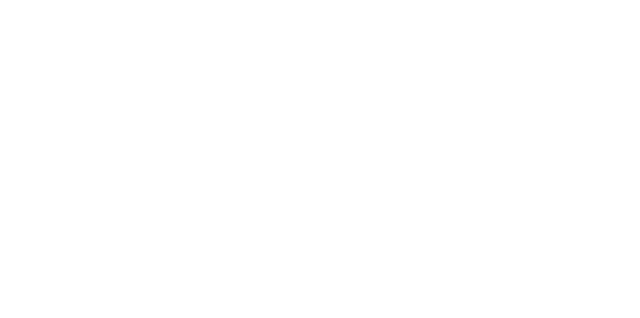
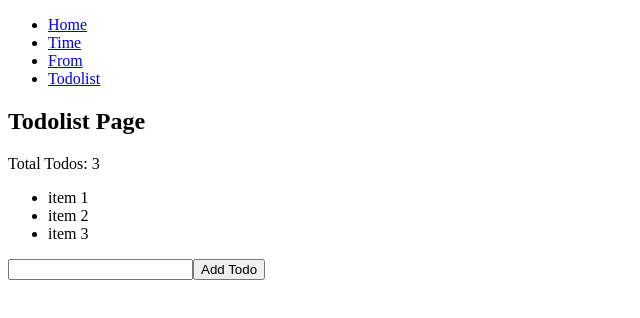
Before and after one commit to KhunNooDev/learning-react, a React (Create React App) app: page /todolist in a window 1280 px wide. Before the commit this address had no page. Shown: the top 318 px of the page, without its empty margins (0-640 px from the left). Built offline with nearby package versions, Linux system fonts and the light colour scheme.

Commit message:
todolist, Lifting State Up

```diff
--- a/src/App.js
+++ b/src/App.js
@@ -3,6 +3,7 @@
 import Home from './pages/home'
 import Time from './pages/time'
 import Form from './pages/form'
+import Todolist from './pages/todolist'
 
 export default function App() {
   /* const datapath
@@ -13,6 +14,7 @@
     { text: 'Home', path: '/', component: Home },
     { text: 'Time', path: '/time', component: Time },
     { text: 'From', path: '/from', component: Form },
+    { text: 'Todolist', path: '/todolist', component: Todolist },
   ]
   return (
     <>
--- /dev/null
+++ b/src/pages/todolist.js
@@ -0,0 +1,54 @@
+import { useState } from 'react'
+
+export default function Todolist() {
+  const [todos, setTodos] = useState(['item 1', 'item 2', 'item 3'])
+  return (
+    <>
+      <h1>Todolist Page</h1>
+      <TodoCount todos={todos} />
+      <TodoList todos={todos} />
+      <AddTodo todos={todos} setTodos={setTodos} />
+    </>
+  )
+}
+
+function TodoCount({ todos }) {
+  return <div>Total Todos: {todos.length}</div>
+}
+
+function TodoList({ todos }) {
+  return (
+    <ul>
+      {todos.map((todo) => (
+        <li key={todo}>{todo}</li>
+      ))}
+    </ul>
+  )
+}
+
+function AddTodo({ todos, setTodos }) {
+  // samedata is used for comparing the value of the input field
+  const [samedata, setSamedata] = useState(false)
+  const handleChange = (e) => {
+    const newdata = { ...todos }
+    setSamedata(Object.values(newdata).indexOf(e.target.value) > -1)
+  }
+  const handleSubmit = (e) => {
+    e.preventDefault()
+    // todo is the value of the input
+    const todo = e.target.elements.todo.value
+    // prevTodos is the array of todos before adding the new todo
+    setTodos((prevTodos) => [...prevTodos, todo])
+    e.target.elements.todo.value = ''
+  }
+
+  return (
+    <form onSubmit={handleSubmit}>
+      <input type='text' id='todo' onChange={handleChange} />
+      <button disabled={samedata ? true : false} type='submit'>
+        Add Todo
+      </button>
+      {samedata ? <p style={{ color: 'red' }}>Data exists duplicates</p> : null}
+    </form>
+  )
+}
```
